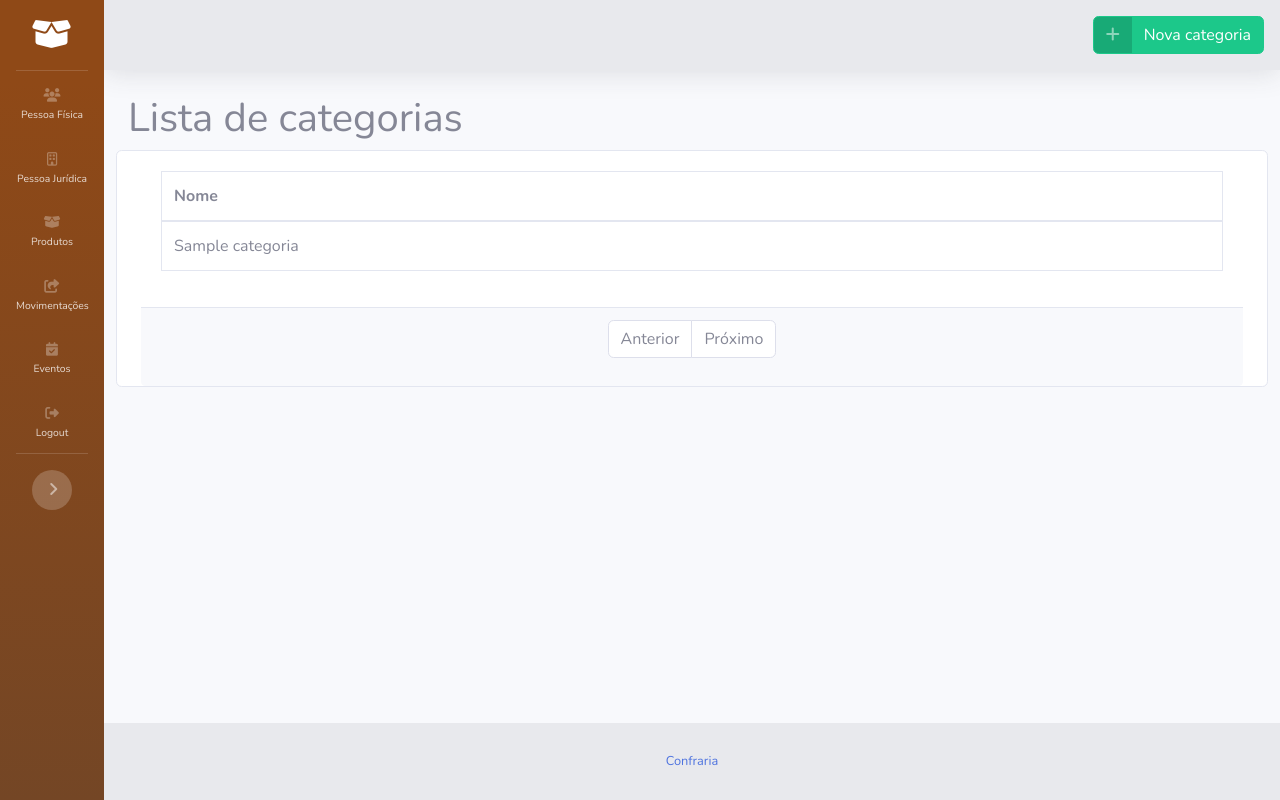
After one commit to wartrax13/erp_confraria, a Django app: page /produto/categoria/list/ in a window 1280 px wide. The commit adds this page. Run offline with Django 3.2, Linux system fonts and the light colour scheme; a user stored in the database is signed in; tables that the repository leaves empty hold one stand-in row (values such as "Sample post"); some libraries are stand-ins or nearby versions.

Commit message:
Categoria Lista

```diff
--- a/confraria/evento/templates/evento/evento_form.html
+++ b/confraria/evento/templates/evento/evento_form.html
@@ -10,7 +10,7 @@
 <form method="POST" class="row col-12">
     {% csrf_token %}
     <div class="col-12 row">
-        <div class="col-lg-8">
+        <div class="col-lg-5">
             <label class="h5 text-primary" for="{{ form.nome.id_for_label }}">{{ form.nome.label }}</label>
             {% render_field form.nome class="form-control" placeholder="Nome do evento" %}
             <div class="invalid-feedback">
@@ -19,6 +19,7 @@
         </div>
         <div class="col-lg-4">
             <label class="h5 text-primary" for="{{ form.categoria.id_for_label }}">{{ form.categoria.label }}</label>
+            <a href="javascript:newPopup()"><i class="fas fa-plus"></i></a>
             {% render_field form.categoria class="form-control" placeholder="Número" %}
             <div class="invalid-feedback">
                 {{ form.categoria.errors }}
--- /dev/null
+++ b/confraria/produto/templates/produto/categoria_list.html
@@ -0,0 +1,45 @@
+{% extends 'base.html' %}
+
+{% block title %}
+<h1>Lista de categorias</h1>
+{% endblock title %}
+
+
+{% block actions %}
+<a href="{% url 'categoria_form' %}" class="btn btn-success btn-icon-split">
+    <span class="icon text-white-50">
+        <i class="fas fa-plus"></i>
+    </span>
+    <span class="text">Nova categoria</span>
+</a>
+{% endblock actions %}
+
+
+{% block content %}
+<div class="container-fluid card mb-4">
+    <div class="card-body">
+        <div>
+            <table class="table table-bordered" id="dataTable">
+                <thead>
+                    <tr>
+                        <th>Nome</th>
+                    </tr>
+                </thead>
+
+                <tbody>
+                    {% for categoria in object_list %}
+                        <tr>
+                            <td>{{ categoria.name }}</td>
+                        </tr>
+                    {% endfor %}
+                </tbody>
+            </table>
+        </div>
+    </div>
+    <div class="card-footer d-flex justify-content-center">
+        {% include 'pagination.html' %}
+    </div>
+</div>
+
+
+{% endblock content %}
--- a/confraria/produto/templates/produto/produto_form.html
+++ b/confraria/produto/templates/produto/produto_form.html
@@ -21,6 +21,7 @@
         </div>
         <div class="col-lg-4">
             <label class="h5 text-primary" for="{{ form.categoria.id_for_label }}">{{ form.categoria.label }}</label>
+            <a href="javascript:newPopup()"><i class="fas fa-plus"></i></a>
             {% render_field form.categoria type="date" class="form-control" %}
             <div class="invalid-feedback">
                 {{ form.categoria.errors }}
--- a/confraria/produto/urls.py
+++ b/confraria/produto/urls.py
@@ -1,16 +1,19 @@
 from django.urls import path, include
 from .views import (
   ProdutoListView, ProdutoCreateView, ProdutoUpdateView,
-  MovimentacaoListView, MovimentacaoCreateView, MovimentacaoDetailView
+  MovimentacaoListView, MovimentacaoCreateView, MovimentacaoDetailView,
+  CategoriaCreateView, CategoriaListView
   )
 
 urlpatterns = [
     path('list/', ProdutoListView.as_view(), name='produto_list'),
     path('create/', ProdutoCreateView.as_view(), name='produto_form'),
     path('update/<int:pk>/', ProdutoUpdateView.as_view(), name='produto_form'),
+    path('categoria/', CategoriaCreateView.as_view(), name='categoria_form'),
+    path('categoria/list/', CategoriaListView.as_view(), name='categoria_list'),
     path('movimentacao/', include([
         path('list/', MovimentacaoListView.as_view(), name='movimentacao_list'),
         path('create/', MovimentacaoCreateView.as_view(), name='movimentacao_form'),
-        path('detail/<int:pk>', MovimentacaoDetailView.as_view(), name='movimentacao_detail'),
+        path('detail/<int:pk>/', MovimentacaoDetailView.as_view(), name='movimentacao_detail'),
     ])),
   ]
--- a/confraria/produto/views.py
+++ b/confraria/produto/views.py
@@ -1,8 +1,8 @@
 from django.db.models import Q
-from .models import Produto, Movimentacao
+from .models import Produto, Movimentacao, Categoria
 from django.contrib.auth.mixins import LoginRequiredMixin
 from django.views.generic import ListView, CreateView, UpdateView, DetailView
-from .forms import ProdutoForm, MovimentacaoForm
+from .forms import ProdutoForm, MovimentacaoForm, CategoriaForm
 from django.urls import reverse_lazy
 
 
@@ -60,3 +60,15 @@ class MovimentacaoCreateView(LoginRequiredMixin, CreateView):
 
 class MovimentacaoDetailView(LoginRequiredMixin, DetailView):
     model = Movimentacao
+
+
+class CategoriaCreateView(LoginRequiredMixin, CreateView):
+    model = Categoria
+    form_class = CategoriaForm
+
+    def get_success_url(self):
+        return reverse_lazy('categoria_list')
+
+
+class CategoriaListView(LoginRequiredMixin, ListView):
+    model = Categoria
--- a/confraria/templates/base.html
+++ b/confraria/templates/base.html
@@ -204,6 +204,15 @@
     <script src="{% static 'mask-jquery/jquery.mask.js' %}"></script>
     <script src="{% static 'mask-jquery/mask.js' %}"></script>
 
+    <script language=javascript type="text/javascript">
+        function newPopup(){
+        varWindow = window.open (
+            '{% url 'categoria_form' %}',
+            'popup',
+            "width=350, height=255, top=100, left=110, scrollbars=no ")
+        }
+    </script>
+
     {% block extra_js %}
     {% endblock extra_js %}
 
```
Also changed, not shown: confraria/produto/forms.py (+7 -1 lines), confraria/produto/templates/produto/categoria_form.html (added, +25 -0 lines).
